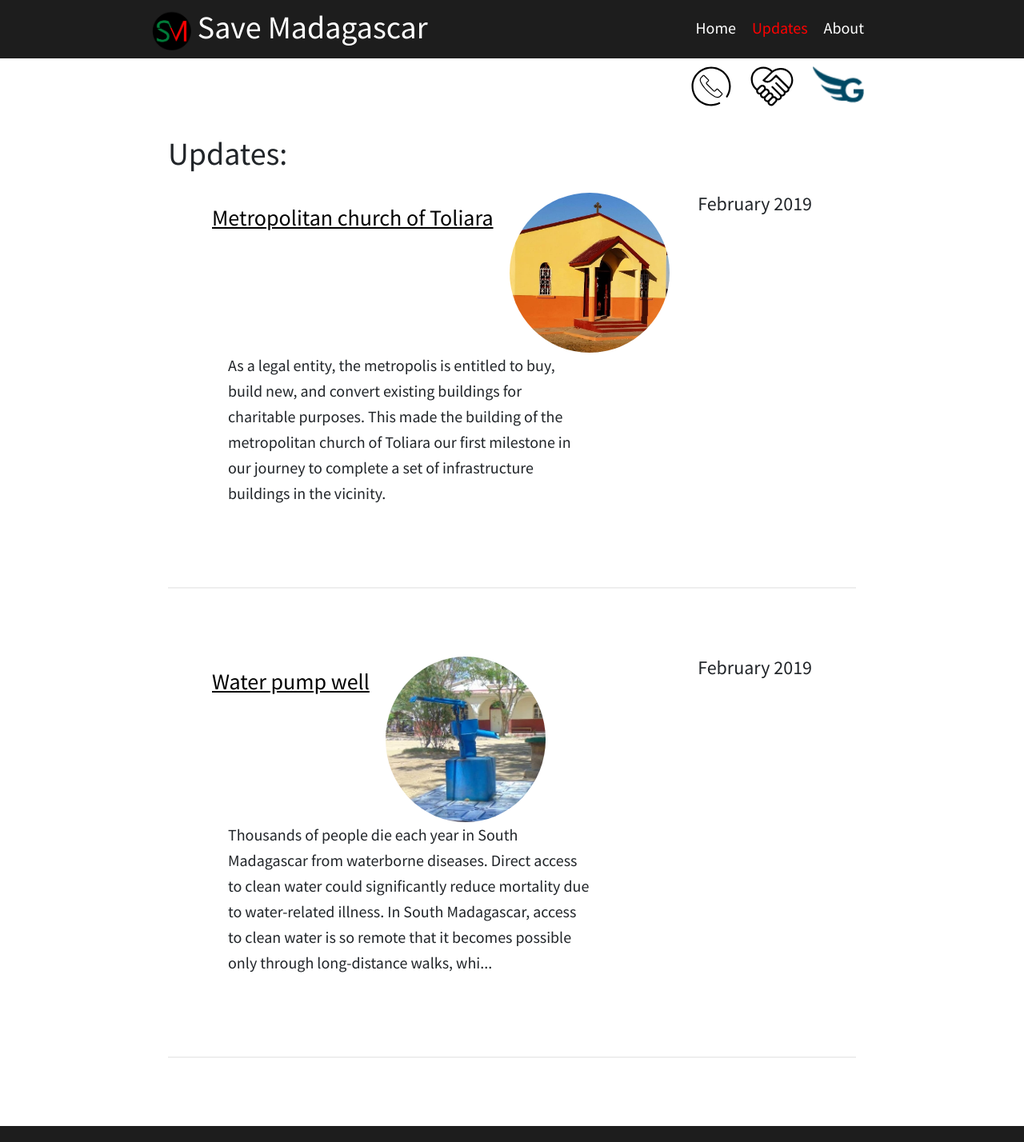
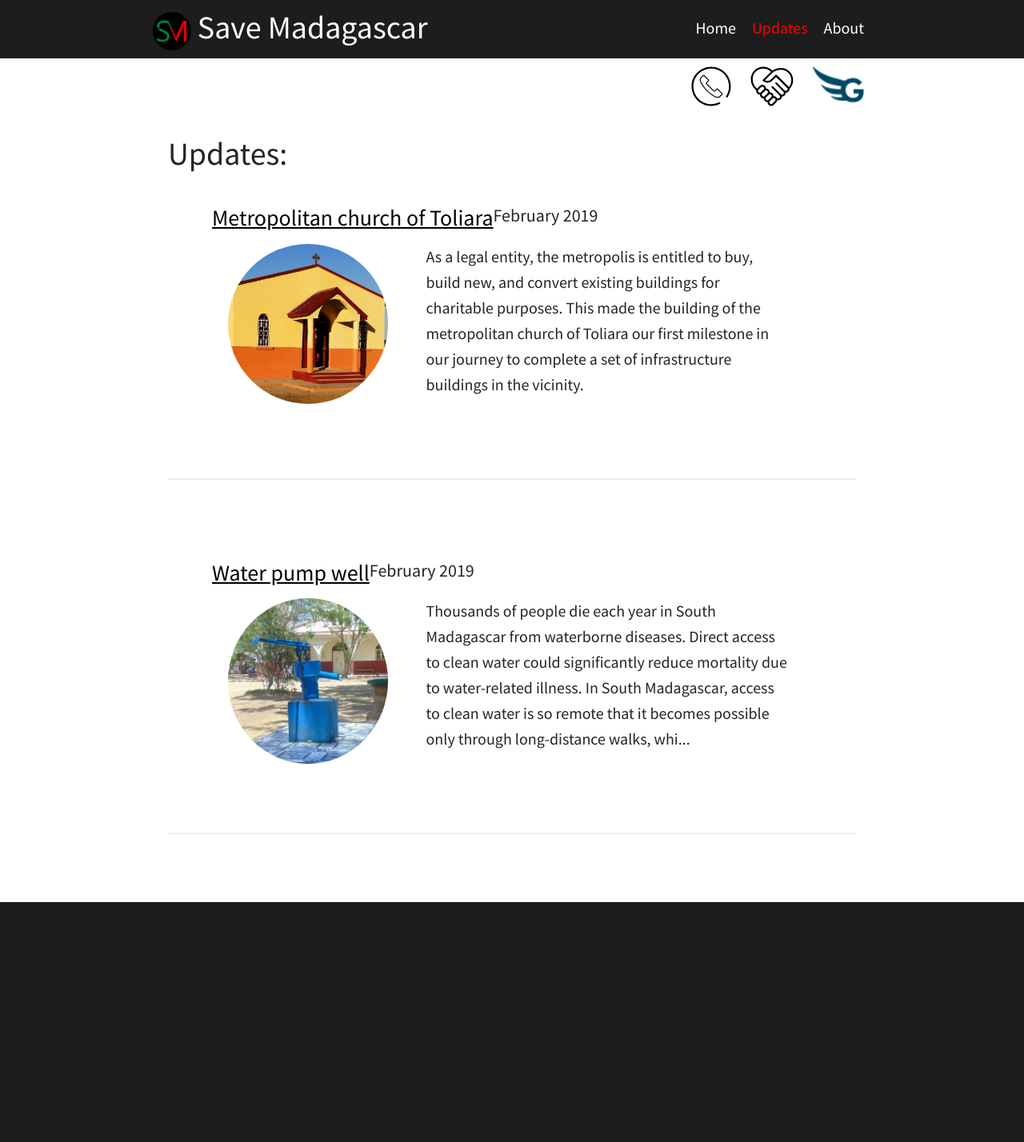
Before and after one commit to at07cm1/smadagascar_site, a Jekyll site: the page built from updates.html, in a window 1280 px wide. Shown: the whole page at 80% size. Built offline with Jekyll 4.4.1, drawn with Linux system fonts in a browser that asks for light colours; after the commit the page ends 1148 px from its top, so only the background shows below that.

Commit message:
fixed updates alignment

```diff
--- a/css/style.css
+++ b/css/style.css
@@ -35,7 +35,10 @@
 	font-size: 1.4em;
 	margin: 15px 0;
 }
-
+h4 {
+	font-size: 1.1em;
+	margin: 15px 0;
+}
 img {
 	max-width: 100%;
 	height: auto;
--- a/updates.html
+++ b/updates.html
@@ -10,9 +10,13 @@
 		{% for post in site.posts %}
 			{% if post.category == "Updates" %}
 				<div class="blog-post spacing">
-					<div style="clear: both">
-					<h3 style="float: left"><a href="{{ post.url }}">{{ post.title }}</a></h3>
-					<h4 style="float: right">{{ post.date | date: '%B %Y' }}</h4>
+					<div class="columns">
+						<div class="column">
+							<h3><a href="{{ post.url }}">{{ post.title }}</a></h3>
+						</div>
+						<div class="column">
+							<h4 style="float: right">{{ post.date | date: '%B %Y' }}</h4>
+						</div>
 					</div>
 					{% if post.avatar %}
 						<div class="columns">
```
